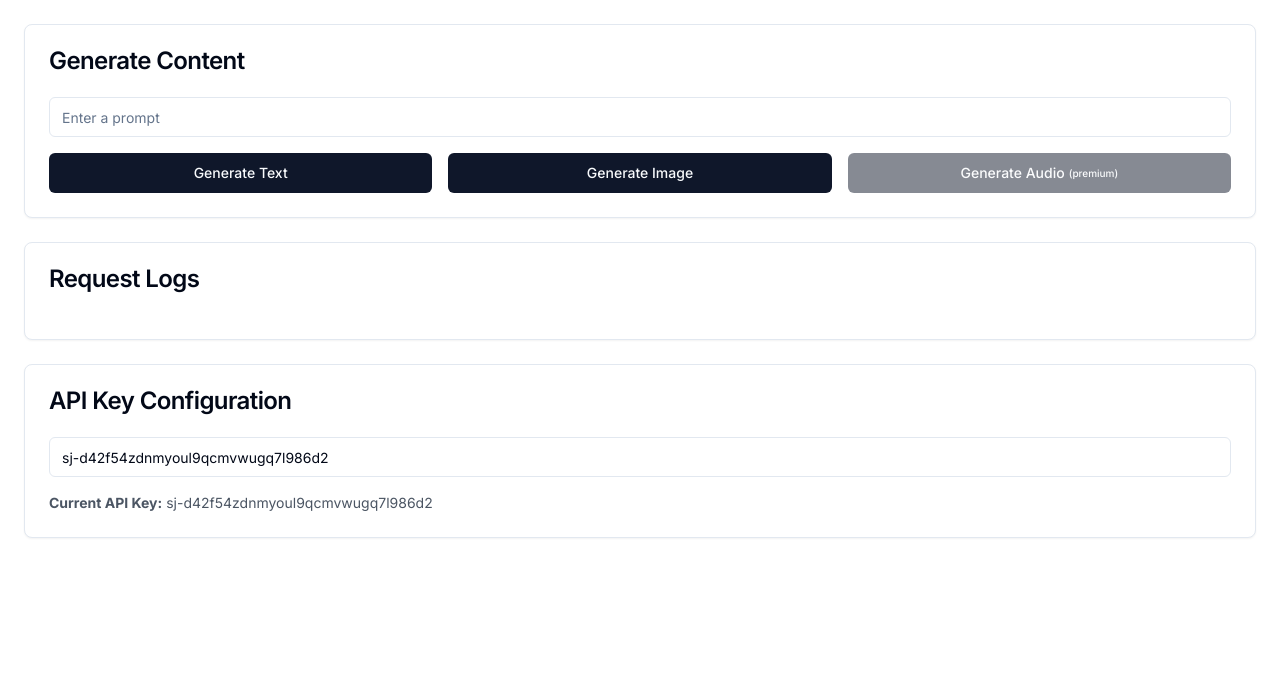
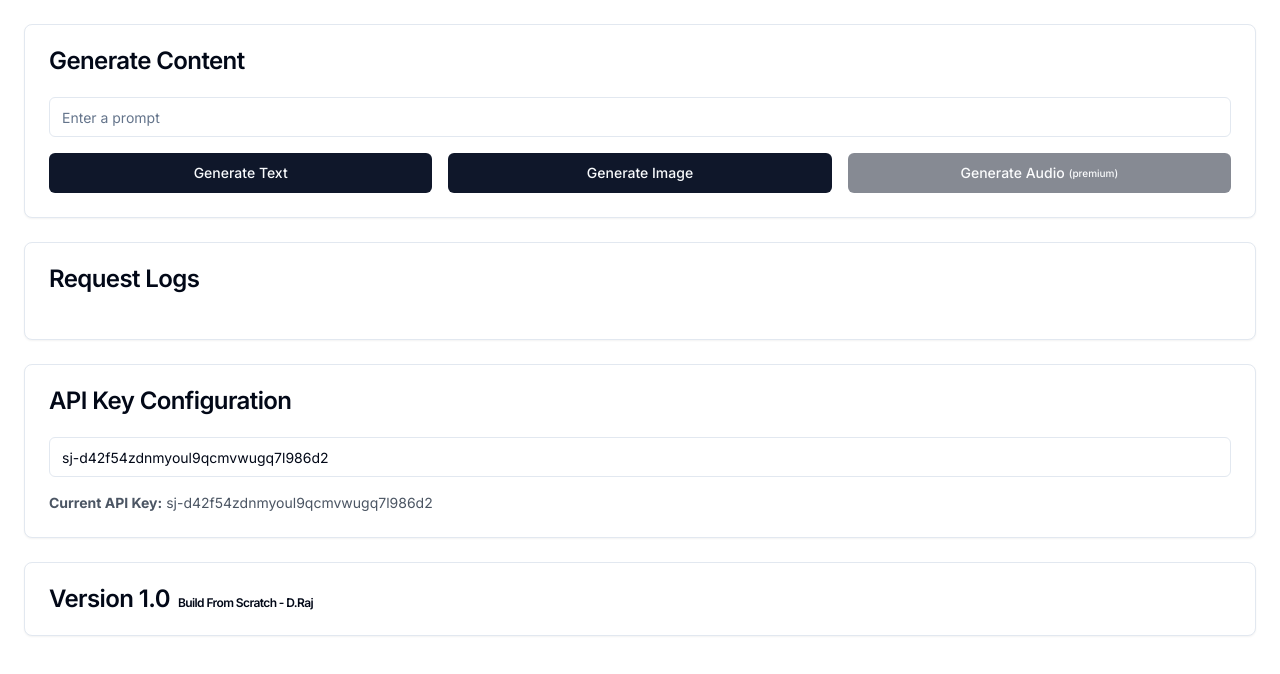
Before and after one commit to racingfoxs/generate-AI, a Next.js app: page / in a window 1280 px wide. Shown: the top 674 px of the page. Built offline with nearby package versions, Linux system fonts and the light colour scheme.

Commit message:
added footer

```diff
--- a/app/page.js
+++ b/app/page.js
@@ -182,6 +182,12 @@ export default function Home() {
                     )}
                 </CardContent>
             </Card>
+
+            <Card className="mb-6">
+                <CardHeader>
+                    <CardTitle>Version 1.0<span className="text-xs pl-2">Build From Scratch - D.Raj</span></CardTitle>
+                </CardHeader>
+            </Card>
             <Toaster position="top-right" />
         </div>
     );
```
